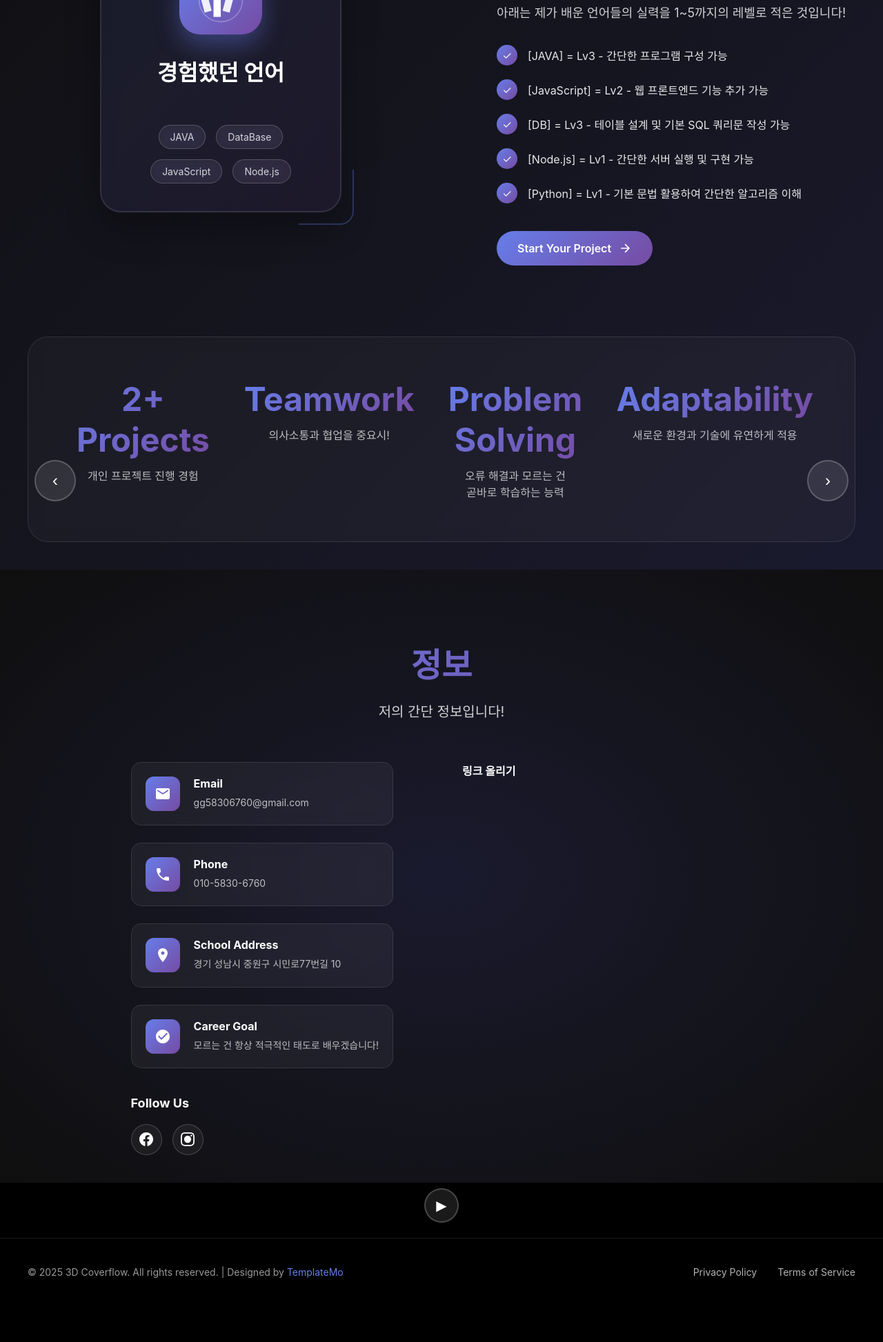
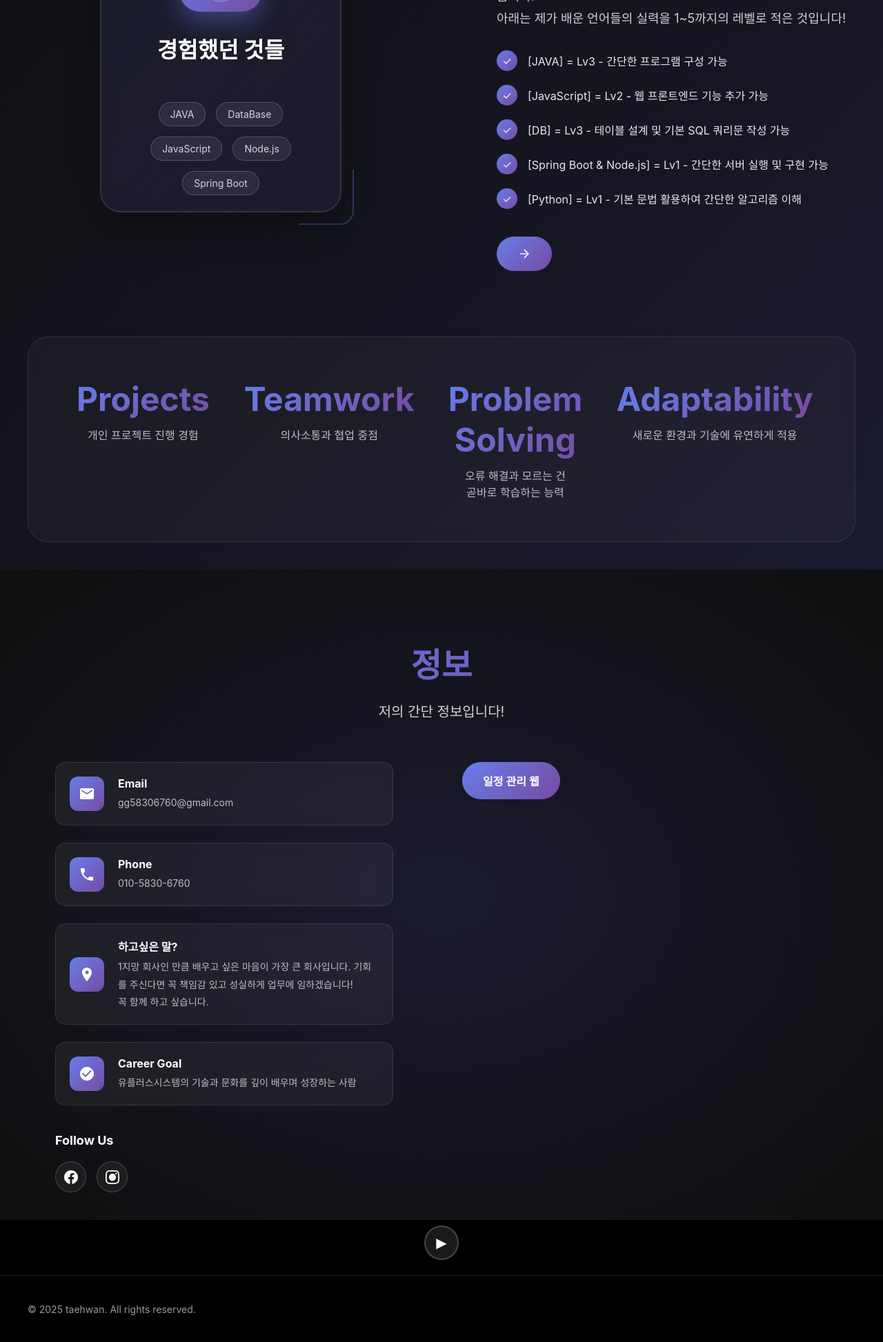
Before and after one commit to ang626/ang626.github.io, a plain HTML site: page index.html in a window 1280 px wide. Shown: the part 498-2444 px from the top of the page at 69% size. Before the commit the page ends 2391 px from the top, so only its background shows below. Drawn offline with Linux system fonts and the light colour scheme.

Commit message:
Update portfolio content and titles in index.html

```diff
--- a/index.html
+++ b/index.html
@@ -3,7 +3,7 @@
 <head>
     <meta charset="UTF-8">
     <meta name="viewport" content="width=device-width, initial-scale=1.0">
-    <title>3D Coverflow - One Page Portfolio</title>
+    <title>포트폴리오</title>
     <link href="templatemo-3d-coverflow.css" rel="stylesheet">
 <!--
 
@@ -36,8 +36,6 @@ https://templatemo.com/tm-595-3d-coverflow
 
         <nav class="main-menu" id="mainMenu">
             <a href="#home" class="menu-item active">Home</a>
-            <a href="#about" class="menu-item">About</a>
-            <a href="#contact" class="menu-item">Contact</a>
             <a href="https://github.com" target="_blank" rel="noopener noreferrer" class="menu-item external">GitHub</a>
         </nav>
 
@@ -47,8 +45,7 @@ https://templatemo.com/tm-595-3d-coverflow
             <span></span>
         </div>
     </header>
-                <button class="nav-button prev" onclick="navigate(-1)">‹</button>
-                <button class="nav-button next" onclick="navigate(1)">›</button>
+
 
                 <div class="dots-container" id="dots"></div>
 
@@ -85,7 +82,7 @@ https://templatemo.com/tm-595-3d-coverflow
                                 </svg>
                             </div>
 
-                            <h3 class="showcase-title">경험했던 언어</h3>
+                            <h3 class="showcase-title">경험했던 것들</h3>
                             <p class="showcase-subtitle"></p>
 
                             <div class="showcase-badges">
@@ -93,26 +90,29 @@ https://templatemo.com/tm-595-3d-coverflow
                                 <a href="#" target="_blank" rel="noopener noreferrer" class="badge">DataBase</a>
                                 <a href="#" target="_blank" rel="noopener noreferrer" class="badge">JavaScript</a>
                                 <a href="#" target="_blank" rel="noopener noreferrer" class="badge">Node.js</a>
+                                <a href="#" target="_blank" rel="noopener noreferrer" class="badge">Spring Boot</a>
                             </div>
                         </div>
                     </div>
                 </div>
 
                 <div class="about-info">
-                    <h3>안정적이고 효율적인 개발을 지향</h3>
-                    <p>사용자에게 안정적인 서비스를 제공하기 위한 여러 기초 언어를 배웠습니다.</p>
-                    <p>아래는 제가 배운 언어들의 실력을 1~5까지의 레벨로 적은 것입니다!</p>
+                    <h3>사용자 편의를 중심으로 개발하고 싶습니다!</h3>
+                    <p>사용자에게 안정적인 서비스를 제공하기 위한 여러 기초 언어를 배웠습니다. <br>
+                        아래는 제가 배운 언어들의 실력을 1~5까지의 레벨로 적은 것입니다!
+                    </p>
+
 
                     <ul class="feature-list">
                         <li>[JAVA] = Lv3       - 간단한 프로그램 구성 가능</li>
                         <li>[JavaScript] = Lv2 - 웹 프론트엔드 기능 추가 가능</li>
                         <li>[DB] = Lv3         - 테이블 설계 및 기본 SQL 쿼리문 작성 가능</li>
-                        <li>[Node.js] = Lv1    - 간단한 서버 실행 및 구현 가능</li>
+                        <li>[Spring Boot & Node.js] = Lv1    - 간단한 서버 실행 및 구현 가능</li>
                         <li>[Python] = Lv1     - 기본 문법 활용하여 간단한 알고리즘 이해</li>
                     </ul>
 
                     <a href="#contact" class="cta-button">
-                        Start Your Project
+
                         <svg viewBox="0 0 24 24" fill="currentColor">
                             <path d="M5 12h14m-7-7l7 7-7 7" stroke="currentColor" stroke-width="2" fill="none"/>
                         </svg>
@@ -122,12 +122,12 @@ https://templatemo.com/tm-595-3d-coverflow
 
             <div class="stats-section">
                 <div class="stat-item">
-                    <div class="stat-number">2+ Projects</div>
+                    <div class="stat-number">Projects</div>
                     <div class="stat-label">개인 프로젝트 진행 경험 </div>
                 </div>
                 <div class="stat-item">
                     <div class="stat-number">Teamwork</div>
-                    <div class="stat-label">의사소통과 협업을 중요시!</div>
+                    <div class="stat-label">의사소통과 협업 중점</div>
                 </div>
                 <div class="stat-item">
                     <div class="stat-number">Problem Solving</div>
@@ -185,8 +185,10 @@ https://templatemo.com/tm-595-3d-coverflow
                                 </svg>
                             </div>
                             <div class="contact-text">
-                                <h4>School Address</h4>
-                                <p>경기 성남시 중원구 시민로77번길 10</p>
+                                <h4>하고싶은 말?</h4>
+                                <p>1지망 회사인 만큼 배우고 싶은 마음이 가장 큰 회사입니다. 기회를 주신다면 꼭 책임감 있고 성실하게 업무에 임하겠습니다! <br>
+                                    꼭 함께 하고 싶습니다.
+                                </p>
                             </div>
                         </div>
 
@@ -198,7 +200,7 @@ https://templatemo.com/tm-595-3d-coverflow
                             </div>
                             <div class="contact-text">
                                 <h4>Career Goal</h4>
-                                <p>모르는 건 항상 적극적인 태도로 배우겠습니다!</p>
+                                <p>유플러스시스템의 기술과 문화를 깊이 배우며 성장하는 사람</p>
                             </div>
                         </div>
                     </div>
@@ -206,14 +208,12 @@ https://templatemo.com/tm-595-3d-coverflow
                     <div class="social-links">
                         <h4>Follow Us</h4>
                         <div class="social-buttons">
-                            <a href="#" class="social-btn" title="Facebook">
+                            <a href="https://www.facebook.com/" class="social-btn" title="Facebook">
                                 <svg viewBox="0 0 24 24">
                                     <path d="M24 12.073c0-6.627-5.373-12-12-12s-12 5.373-12 12c0 5.99 4.388 10.954 10.125 11.854v-8.385H7.078v-3.47h3.047V9.43c0-3.007 1.792-4.669 4.533-4.669 1.312 0 2.686.235 2.686.235v2.953H15.83c-1.491 0-1.956.925-1.956 1.874v2.25h3.328l-.532 3.47h-2.796v8.385C19.612 23.027 24 18.062 24 12.073z"/>
                                 </svg>
                             </a>
-
-
-                            <a href="#" class="social-btn" title="Instagram">
+                            <a href="https://www.instagram.com/" class="social-btn" title="Instagram">
                                 <svg viewBox="0 0 24 24">
                                     <path d="M12 2.163c3.204 0 3.584.012 4.85.07 3.252.148 4.771 1.691 4.919 4.919.058 1.265.069 1.645.069 4.849 0 3.205-.012 3.584-.069 4.849-.149 3.225-1.664 4.771-4.919 4.919-1.266.058-1.644.07-4.85.07-3.204 0-3.584-.012-4.849-.07-3.26-.149-4.771-1.699-4.919-4.92-.058-1.265-.07-1.644-.07-4.849 0-3.204.013-3.583.07-4.849.149-3.227 1.664-4.771 4.919-4.919 1.266-.057 1.645-.069 4.849-.069zm0-2.163c-3.259 0-3.667.014-4.947.072-4.358.2-6.78 2.618-6.98 6.98-.059 1.281-.073 1.689-.073 4.948 0 3.259.014 3.668.072 4.948.2 4.358 2.618 6.78 6.98 6.98 1.281.058 1.689.072 4.948.072 3.259 0 3.668-.014 4.948-.072 4.354-.2 6.782-2.618 6.979-6.98.059-1.28.073-1.689.073-4.948 0-3.259-.014-3.667-.072-4.947-.196-4.354-2.617-6.78-6.979-6.98-1.281-.059-1.69-.073-4.949-.073zM5.838 12a6.162 6.162 0 1112.324 0 6.162 6.162 0 01-12.324 0zM12 16a4 4 0 110-8 4 4 0 010 8zm4.965-10.405a1.44 1.44 0 112.881.001 1.44 1.44 0 01-2.881-.001z"/>
                                 </svg>
@@ -222,7 +222,8 @@ https://templatemo.com/tm-595-3d-coverflow
                     </div>
                 </div>
                 <div class="project">
-                    <h4>링크 올리기</h4>
+                    <h4></h4>
+                     <a href="http://3.26.1.114:6161" class="cta-button">일정 관리 웹</a>
                 </div>
 
             </div>
@@ -233,12 +234,9 @@ https://templatemo.com/tm-595-3d-coverflow
     <footer class="footer">
         <div class="footer-content">
             <div class="footer-copyright">
-                © 2025 3D Coverflow. All rights reserved. | Designed by <a href="https://templatemo.com" target="_blank" rel="noopener noreferrer">TemplateMo</a>
+                © 2025 taehwan. All rights reserved.<a href="https://templatemo.com" target="_blank" rel="noopener noreferrer"></a>
             </div>
-            <div class="footer-links">
-                <a href="#privacy" onclick="event.preventDefault(); alert('Privacy Policy page would go here');">Privacy Policy</a>
-                <a href="#terms" onclick="event.preventDefault(); alert('Terms of Service page would go here');">Terms of Service</a>
-            </div>
+
         </div>
     </footer>
 
```
